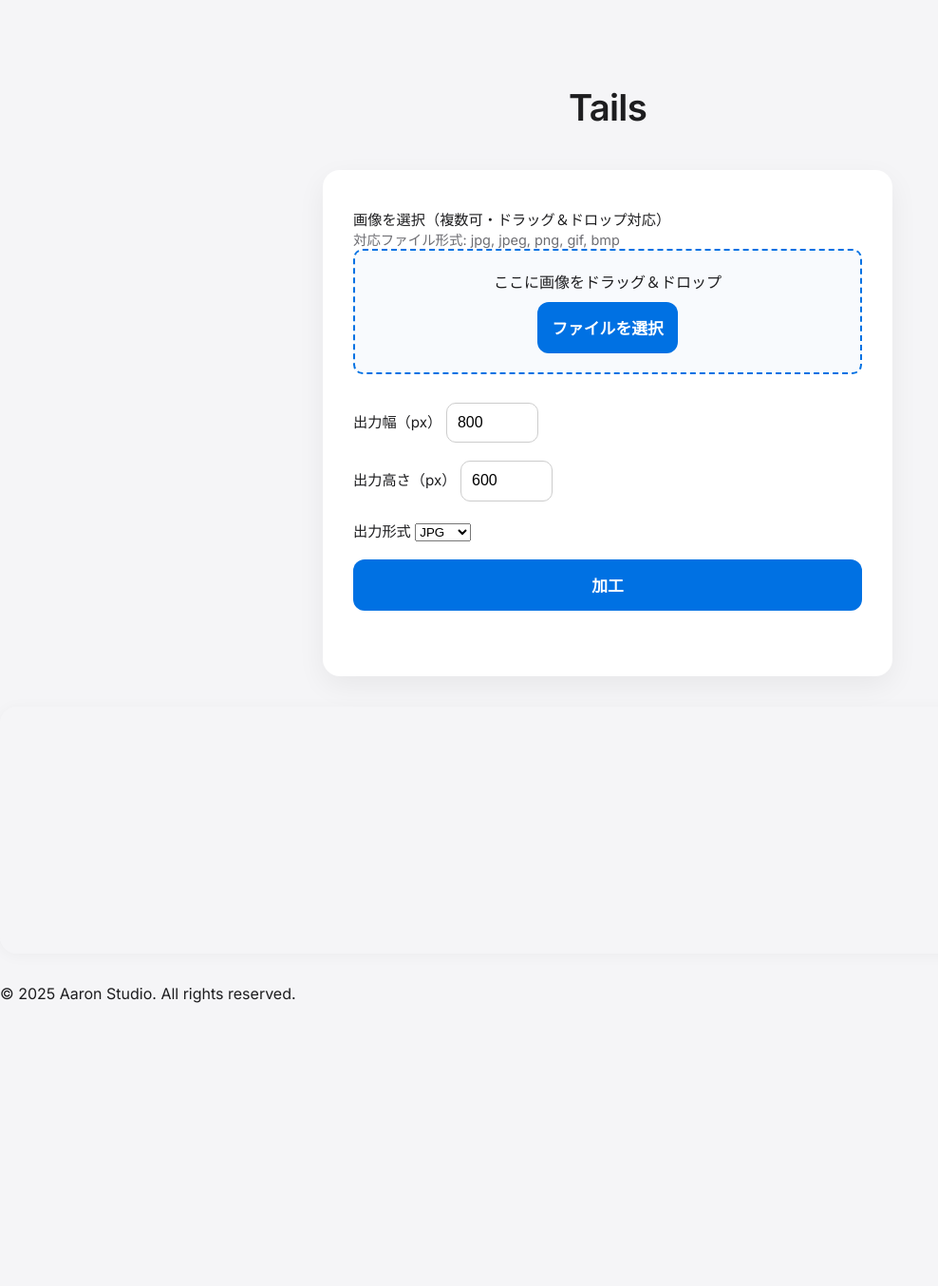
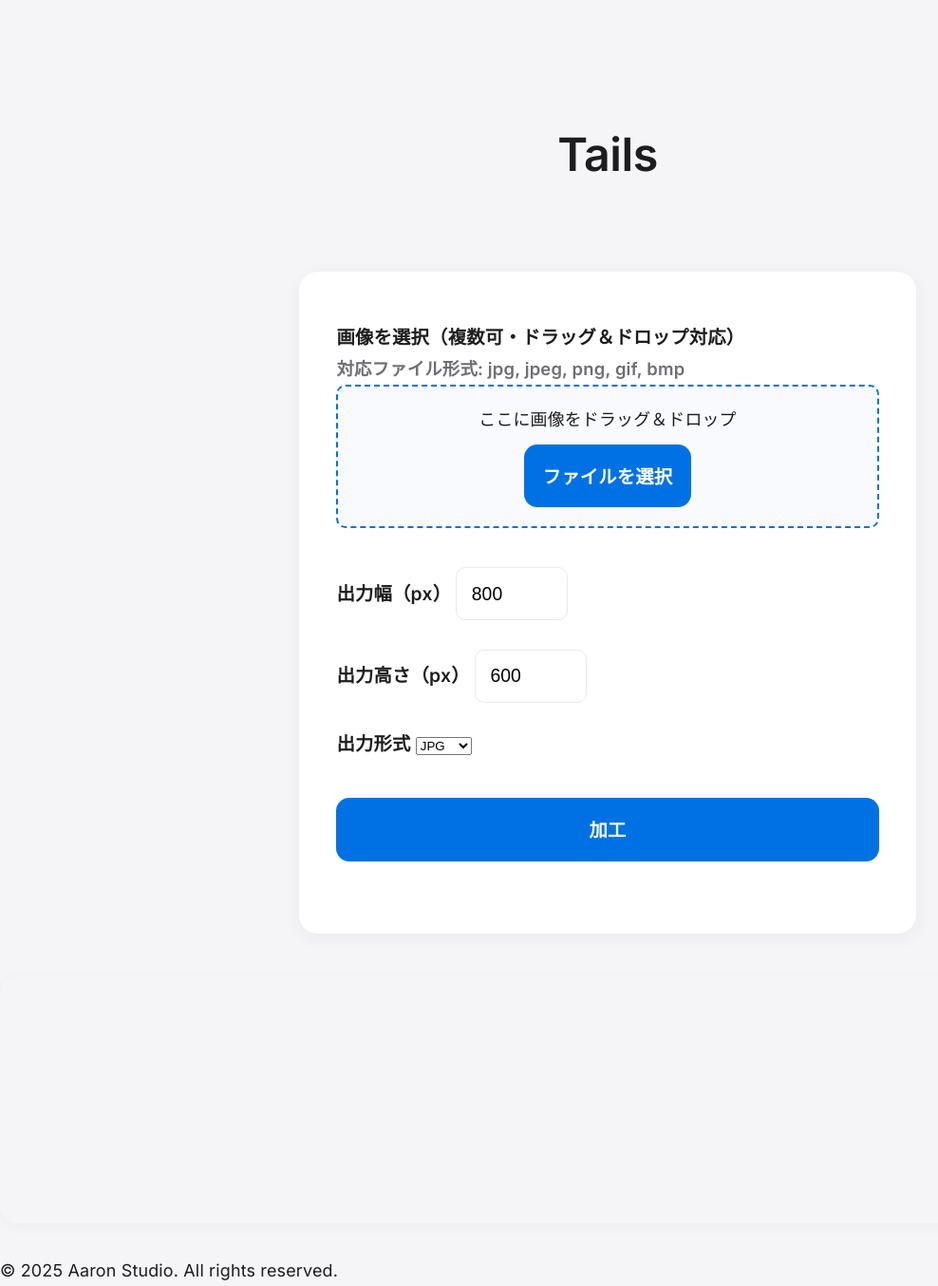
Before and after one commit to MudKip-lv1/tailstroke, a Flask app: page / in a window 1280 px wide. Shown: the whole page at 95% size, without its empty margins (0-988 px from the left). Before the commit the page ends 1056 px from the top, so only its background shows below. Run offline with Flask 3, Linux system fonts and the light colour scheme.

```diff
--- a/templates/index.html
+++ b/templates/index.html
@@ -2,7 +2,7 @@
 <html lang="ja">
 <head>
   <meta charset="UTF-8">
-  <title>Tailstroke</title>
+  <title>Tails</title>
   <meta name="viewport" content="width=device-width, initial-scale=1">
   <link href="https://fonts.googleapis.com/css2?family=Inter:wght@400;600&display=swap" rel="stylesheet">
   <style>
@@ -13,6 +13,8 @@
       --primary-dark: #005bb5;
       --text: #1d1d1f;
       --muted: #6e6e73;
+      --gray-light: #e9e9ee;
+      --gray-dark: #b0b0b5;
     }
 
     * {
@@ -25,125 +27,129 @@
       color: var(--text);
       margin: 0;
       padding: 0;
+      font-size: 1.12em; /* 視認性UP */
+      letter-spacing: 0.01em;
+      line-height: 1.7;
     }
 
     .header {
       text-align: center;
-      padding: 4em 2em 2em;
+      padding: 5em 2em 2.5em;
+      margin-bottom: 1.5em;
     }
 
     .header h1 {
-      font-size: 2.4em;
-      font-weight: 600;
-      margin-bottom: 0.3em;
-      letter-spacing: -0.02em;
-    }
-
-    .header p {
-      color: var(--muted);
-      font-size: 1.05em;
+      font-size: 2.7em;
+      font-weight: 700;
+      margin-bottom: 0.2em;
+      letter-spacing: -0.01em;
     }
 
     .card {
       background: var(--card-bg);
-      max-width: 600px;
-      margin: 0 auto;
-      padding: 2.5em 2em;
-      border-radius: 18px;
-      box-shadow: 0 10px 30px rgba(0,0,0,0.06);
+      max-width: 650px;
+      margin: 0 auto 2.5em auto;
+      padding: 3em 2.2em 2.2em 2.2em;
+      border-radius: 20px;
+      box-shadow: 0 4px 20px rgba(0,0,0,0.05);
       transition: box-shadow 0.3s ease;
     }
 
     .card:hover {
-      box-shadow: 0 15px 40px rgba(0,0,0,0.08);
+      box-shadow: 0 8px 32px rgba(0,0,0,0.09);
     }
 
     form {
       display: flex;
       flex-direction: column;
-      gap: 1.2em;
+      gap: 1.5em;
     }
 
     label {
-      font-weight: 500;
-      font-size: 0.95em;
-      margin-bottom: 0.3em;
+      font-weight: 600;
+      font-size: 1.08em;
+      margin-bottom: 0.4em;
+      letter-spacing: 0.01em;
     }
 
     input[type="file"],
     input[type="number"] {
-      padding: 0.7em;
-      font-size: 1em;
-      border: 1px solid #ccc;
+      padding: 0.8em;
+      font-size: 1.08em;
+      border: 1px solid var(--gray-light);
       border-radius: 10px;
+      margin-top: 0.2em;
     }
 
     button {
       background-color: var(--primary);
       color: #fff;
       border: none;
-      font-weight: 600;
-      padding: 0.9em;
-      border-radius: 12px;
-      font-size: 1.05em;
+      font-weight: 700;
+      padding: 1em;
+      border-radius: 14px;
+      font-size: 1.08em;
       cursor: pointer;
       transition: background-color 0.2s ease, transform 0.2s ease;
+      margin-top: 0.7em;
+      letter-spacing: 0.01em;
     }
 
     button:hover {
       background-color: var(--primary-dark);
-      transform: scale(1.02);
+      transform: scale(1.03);
     }
 
     #preview-list {
       max-width: none;
       width: 100vw;
       min-height: 260px;
-      margin: 2em 0 0 0;
-      padding: 1.5em 0 1.5em 2vw;
+      margin: 2.5em 0 0 0;
+      padding: 2em 0 2em 2vw;
       display: flex;
       flex-direction: row;
-      gap: 1.5em;
+      gap: 2em;
       overflow-x: auto;
       overflow-y: hidden;
-      background: linear-gradient(90deg, #f5f5f7 80%, #e9e9ee 100%);
+      background: linear-gradient(90deg, #f5f5f7 80%, var(--gray-light) 100%);
       box-shadow: 0 2px 16px rgba(0,0,0,0.04);
-      border-radius: 18px 0 0 18px;
+      border-radius: 20px 0 0 20px;
       scrollbar-width: thin;
-      scrollbar-color: #b0b0b5 #f5f5f7;
+      scrollbar-color: var(--gray-dark) var(--bg);
     }
     #preview-list::-webkit-scrollbar {
       height: 10px;
-      background: #f5f5f7;
+      background: var(--bg);
       border-radius: 8px;
     }
     #preview-list::-webkit-scrollbar-thumb {
-      background: #b0b0b5;
+      background: var(--gray-dark);
       border-radius: 8px;
     }
 
     .preview-item {
-      background: rgba(255,255,255,0.85);
-      border-radius: 18px;
-      box-shadow: 0 4px 24px rgba(0,0,0,0.08), 0 1.5px 4px rgba(0,0,0,0.03);
-      padding: 1.2em 1.2em 1em 1.2em;
+      background: rgba(255,255,255,0.92);
+      border-radius: 20px;
+      box-shadow: 0 4px 20px rgba(0,0,0,0.05), 0 1.5px 4px rgba(0,0,0,0.02);
+      padding: 1.5em 1.5em 1.1em 1.5em;
       text-align: center;
-      width: 220px;
-      min-width: 220px;
+      width: 230px;
+      min-width: 230px;
       position: relative;
       transition: box-shadow 0.2s, transform 0.2s;
       display: flex;
       flex-direction: column;
       align-items: center;
       backdrop-filter: blur(2px);
+      margin-bottom: 0.5em;
     }
     .preview-item img {
-      max-width: 180px;
-      max-height: 140px;
-      border-radius: 12px;
-      margin-bottom: 0.7em;
-      box-shadow: 0 2px 8px rgba(0,0,0,0.07);
-      background: #f5f5f7;
+      max-width: 190px;
+      max-height: 150px;
+      border-radius: 13px;
+      margin-bottom: 0.8em;
+      box-shadow: 0 2px 8px rgba(0,0,0,0.06);
+      background: var(--bg);
       transition: box-shadow 0.2s;
     }
     .preview-item:hover {
@@ -152,27 +158,27 @@
     }
     .download-btn {
       display: inline-block;
-      margin-top: 0.5em;
+      margin-top: 0.7em;
       background: linear-gradient(90deg, var(--primary), var(--primary-dark));
       color: #fff;
       border: none;
-      border-radius: 8px;
-      padding: 0.5em 1.2em;
-      font-size: 0.98em;
+      border-radius: 10px;
+      padding: 0.6em 1.3em;
+      font-size: 1em;
       cursor: pointer;
       text-decoration: none;
       font-weight: 600;
       letter-spacing: 0.01em;
-      box-shadow: 0 1px 4px rgba(0,0,0,0.06);
+      box-shadow: 0 1px 4px rgba(0,0,0,0.05);
       transition: background 0.2s, box-shadow 0.2s;
     }
     .download-btn:hover {
       background: linear-gradient(90deg, var(--primary-dark), var(--primary));
-      box-shadow: 0 2px 8px rgba(0,0,0,0.10);
+      box-shadow: 0 2px 8px rgba(0,0,0,0.09);
     }
     @media (max-width: 700px) {
       #preview-list {
-        min-height: 180px;
+        min-height: 140px;
         padding-left: 1vw;
         gap: 0.7em;
       }
@@ -184,6 +190,12 @@
       .preview-item img {
         max-width: 90px;
         max-height: 70px;
+      }
+      .card {
+        padding: 1.2em 0.5em;
+      }
+      .header {
+        padding: 2.5em 1em 1.2em;
       }
     }
   </style>
```
